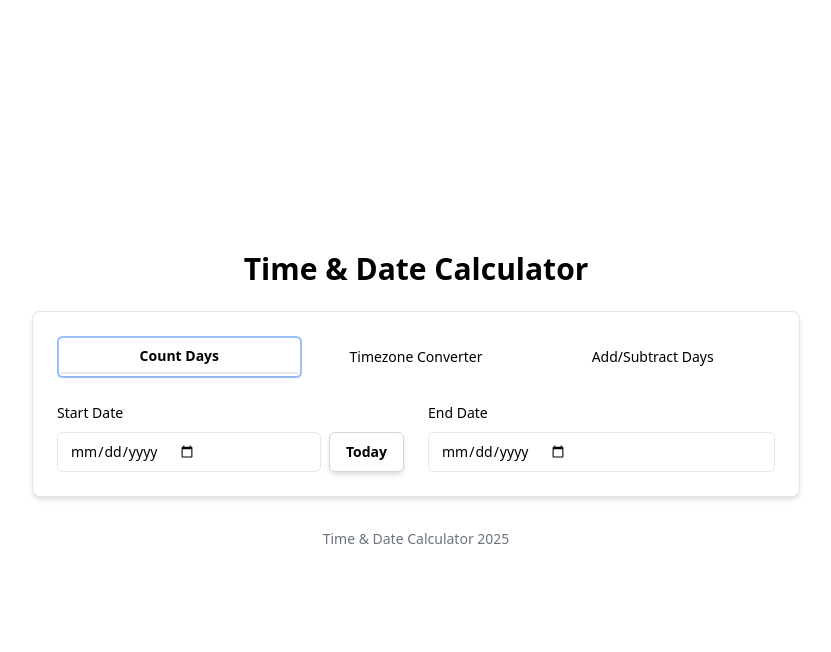
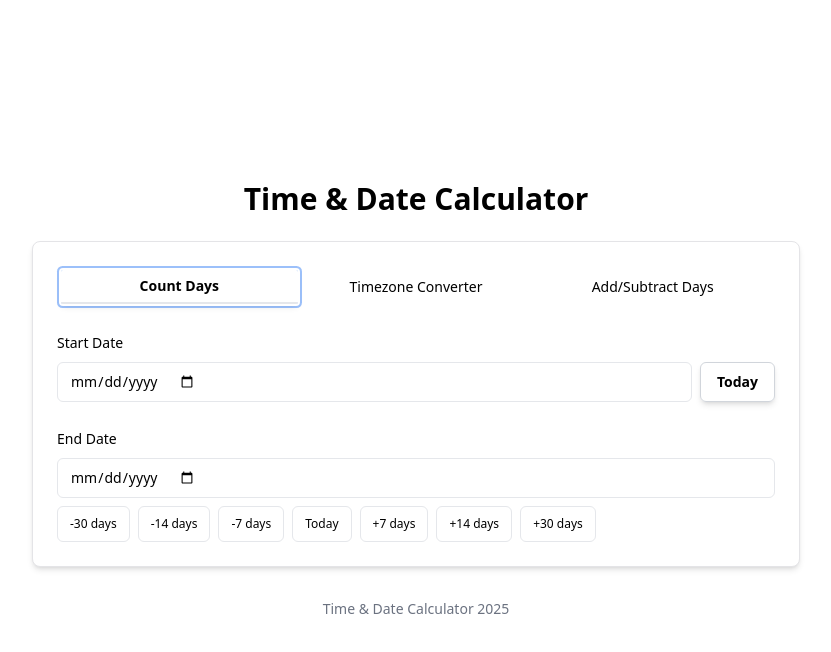
Before and after one commit to aziddy/time-date, a React (Vite) app: page / in a window 1280 px wide. Both pictures are taken after a click on the tab "Count Days". Shown: the top 652 px of the page, without its empty margins (224-1055 px from the left). Built offline with nearby package versions, Linux system fonts and the light colour scheme.

Commit message:
Update CountDays.tsx

```diff
--- a/src/components/CountDays.tsx
+++ b/src/components/CountDays.tsx
@@ -37,7 +37,7 @@ const CountDays = () => {
 
     return (
         <div className="space-y-6">
-            <div className="grid grid-cols-1 md:grid-cols-2 gap-6">
+            <div className="space-y-6">
                 <div className="space-y-2">
                     <Label htmlFor="start-date">Start Date</Label>
                     <div className="flex space-x-2">
@@ -66,6 +66,71 @@ const CountDays = () => {
                         value={endDate}
                         onChange={(e) => setEndDate(e.target.value)}
                     />
+                    <div className="flex flex-wrap gap-2 mt-2">
+                        <Button
+                            type="button"
+                            onClick={() => setEndDate(format(new Date(Date.now() - 30 * 24 * 60 * 60 * 1000), "yyyy-MM-dd"))}
+                            variant="outline"
+                            size="sm"
+                            className="text-xs"
+                        >
+                            -30 days
+                        </Button>
+                        <Button
+                            type="button"
+                            onClick={() => setEndDate(format(new Date(Date.now() - 14 * 24 * 60 * 60 * 1000), "yyyy-MM-dd"))}
+                            variant="outline"
+                            size="sm"
+                            className="text-xs"
+                        >
+                            -14 days
+                        </Button>
+                        <Button
+                            type="button"
+                            onClick={() => setEndDate(format(new Date(Date.now() - 7 * 24 * 60 * 60 * 1000), "yyyy-MM-dd"))}
+                            variant="outline"
+                            size="sm"
+                            className="text-xs"
+                        >
+                            -7 days
+                        </Button>
+                        <Button
+                            type="button"
+                            onClick={() => setEndDate(format(new Date(), "yyyy-MM-dd"))}
+                            variant="outline"
+                            size="sm"
+                            className="text-xs"
+                        >
+                            Today
+                        </Button>
+                        <Button
+                            type="button"
+                            onClick={() => setEndDate(format(new Date(Date.now() + 7 * 24 * 60 * 60 * 1000), "yyyy-MM-dd"))}
+                            variant="outline"
+                            size="sm"
+                            className="text-xs"
+                        >
+                            +7 days
+                        </Button>
+                        <Button
+                            type="button"
+                            onClick={() => setEndDate(format(new Date(Date.now() + 14 * 24 * 60 * 60 * 1000), "yyyy-MM-dd"))}
+                            variant="outline"
+                            size="sm"
+                            className="text-xs"
+                        >
+                            +14 days
+                        </Button>
+                        <Button
+                            type="button"
+                            onClick={() => setEndDate(format(new Date(Date.now() + 30 * 24 * 60 * 60 * 1000), "yyyy-MM-dd"))}
+                            variant="outline"
+                            size="sm"
+                            className="text-xs"
+                        >
+                            +30 days
+                        </Button>
+                    </div>
                 </div>
             </div>
 
```
